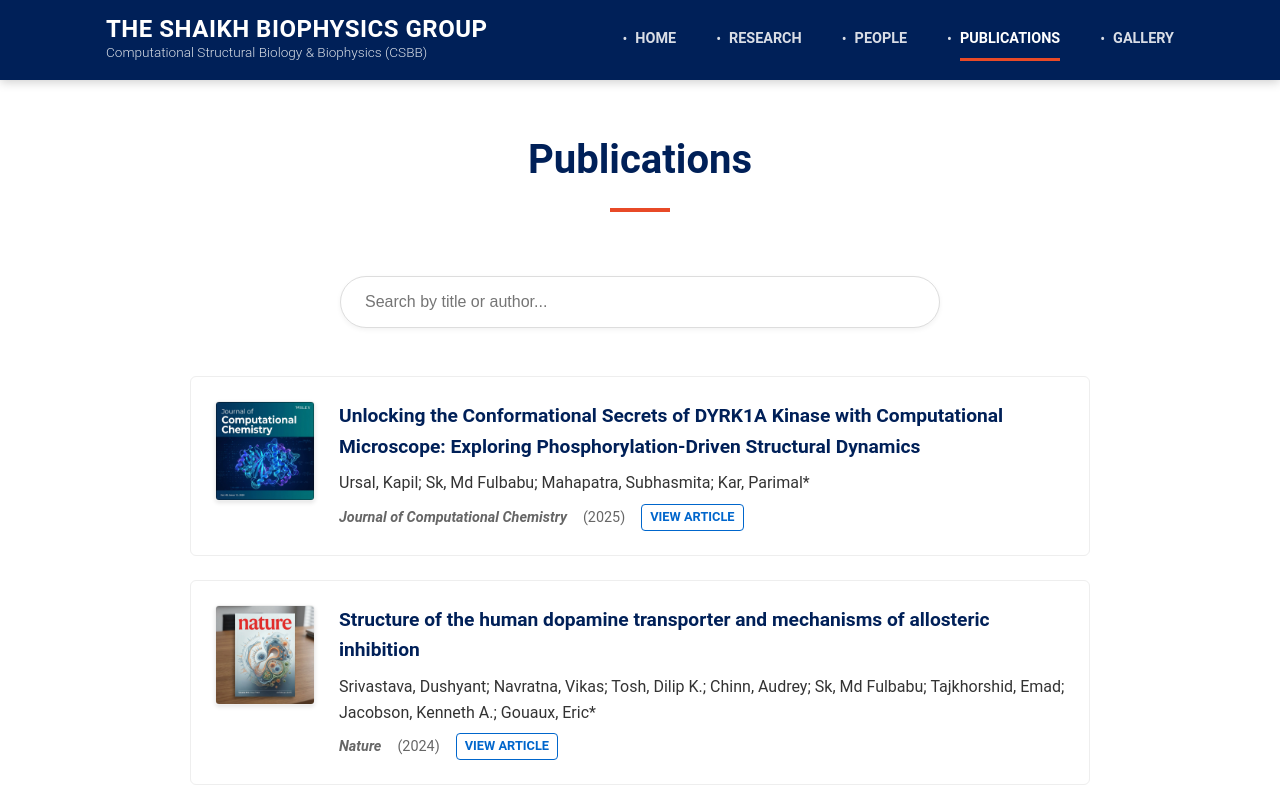
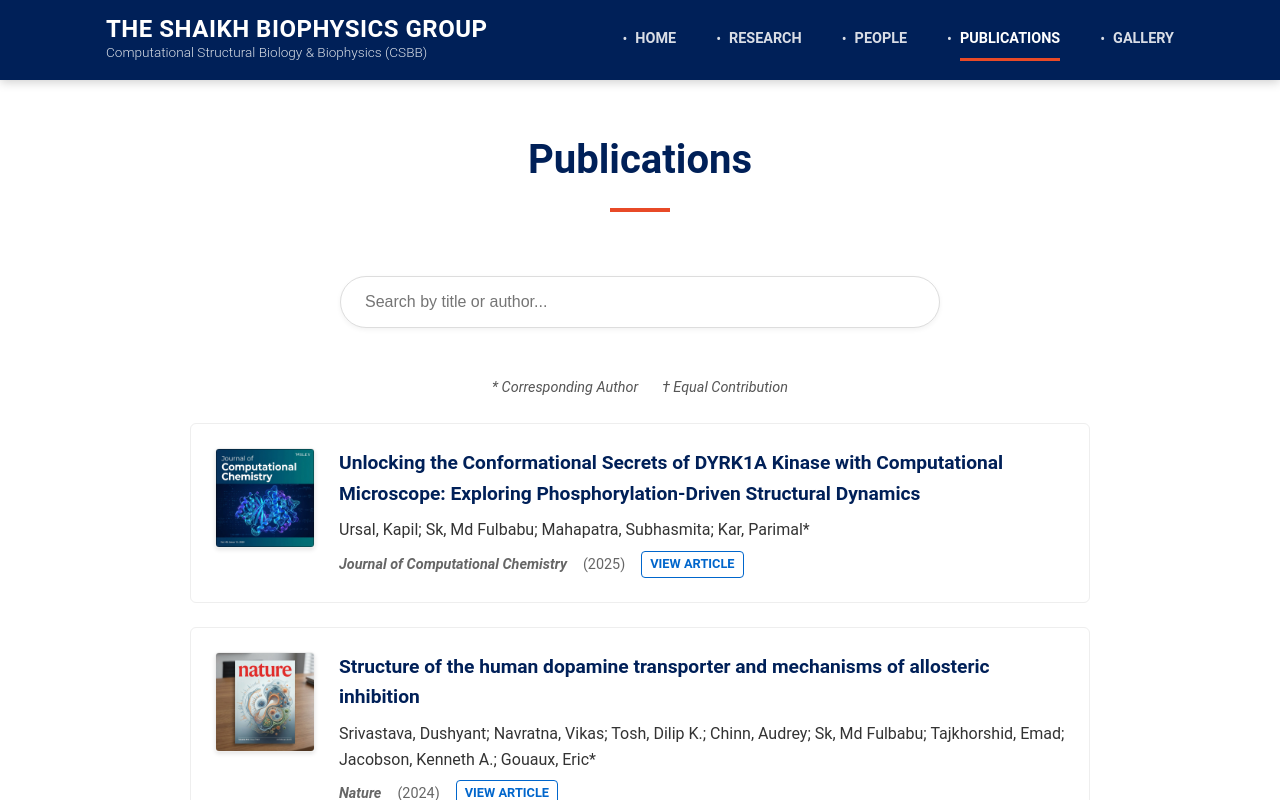
Before and after one commit to fulbabu2/fulbabu2.github.io, a React (Vite) app: page /#/publications in a window 1280 px wide. Shown: the top 800 px of the page. Built offline with nearby package versions, Linux system fonts and the light colour scheme; some icons are missing.

Commit message:
Add author symbol legend (* and †)

```diff
--- a/src/pages/Publications.tsx
+++ b/src/pages/Publications.tsx
@@ -327,6 +327,11 @@ const Publications: React.FC = () => {
                     />
                 </div>
 
+                <div className="author-legend" style={{ textAlign: 'center', marginBottom: '1.5rem', color: '#555', fontStyle: 'italic', fontSize: '0.9rem' }}>
+                    <span style={{ marginRight: '1.5rem' }}>* Corresponding Author</span>
+                    <span>† Equal Contribution</span>
+                </div>
+
                 <div className="publication-list-full">
                     {filteredPubs.map(pub => (
                         <div key={pub.id} className="pub-item-full">
```
